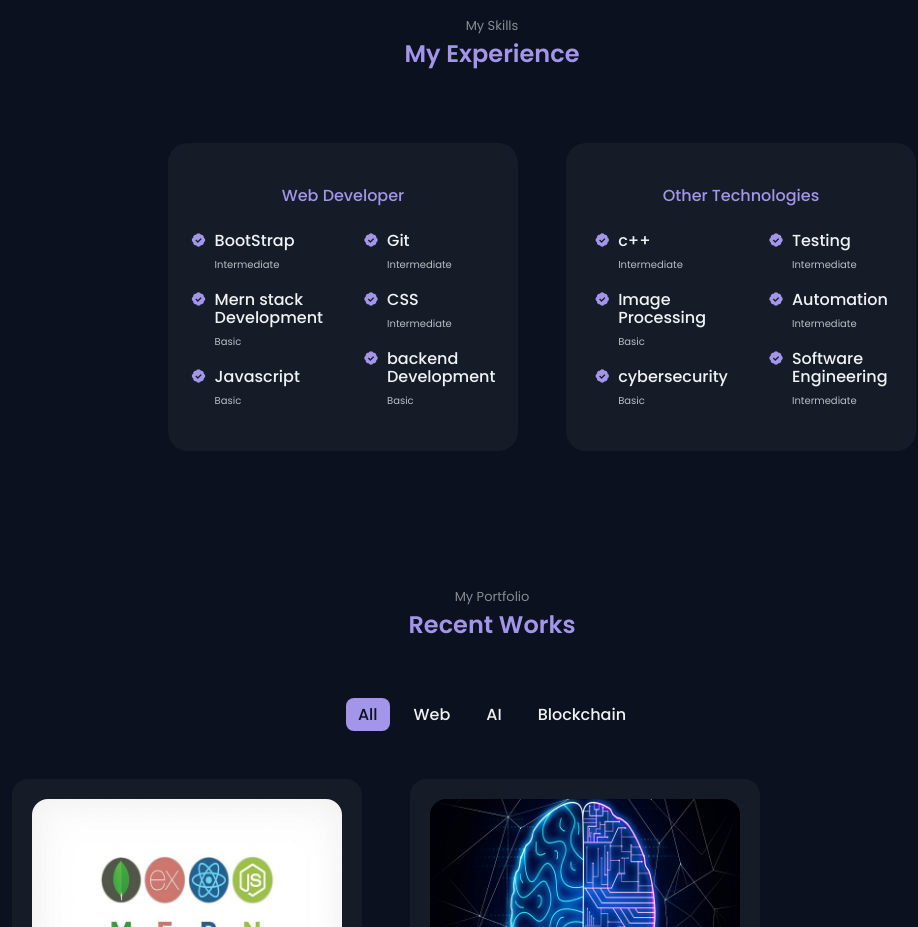
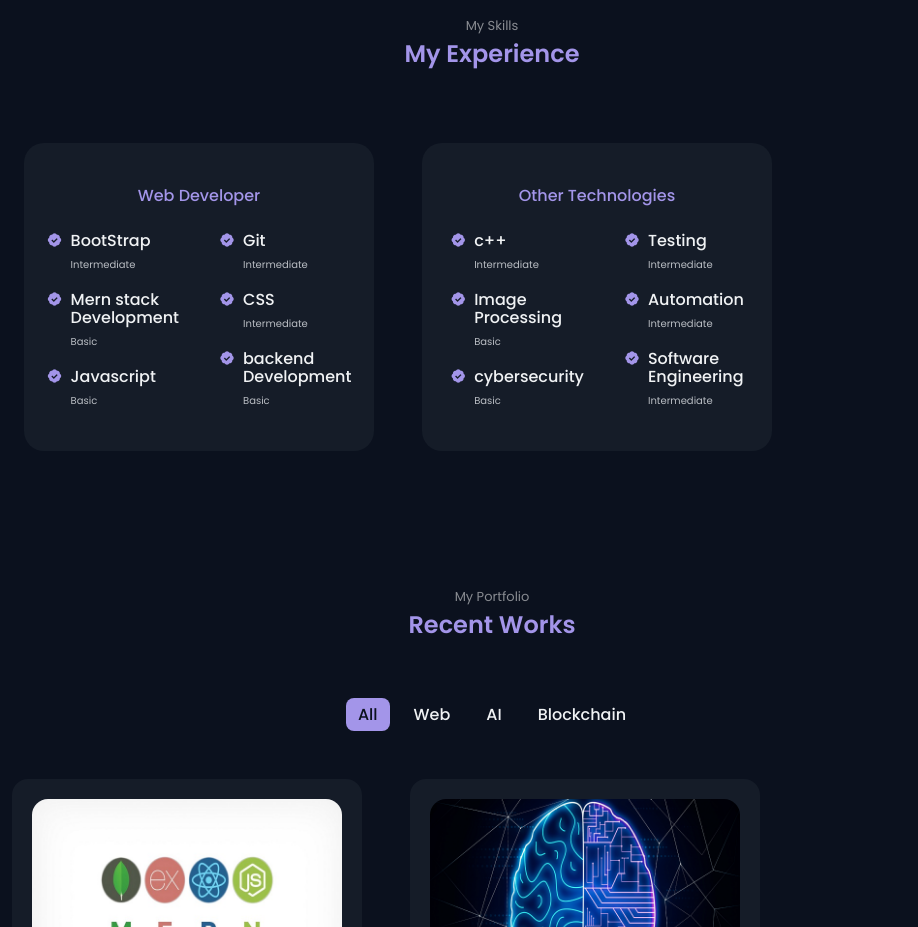
Before and after one commit to vikashchand/vikashchand.github.io, a plain HTML site: page index.html in a window 1280 px wide. Shown: the part 1540-2467 px from the top of the page, without its empty margins (148-1066 px from the left). Drawn offline with nearby package versions, Linux system fonts and the light colour scheme.

Commit message:
Update styles.css

```diff
--- a/assets/css/styles.css
+++ b/assets/css/styles.css
@@ -439,7 +439,7 @@ justify-content:center ;
 
 .skills__container{
   row-gap: 2rem;
-  padding: 10rem ;
+  padding: 1rem ;
   padding-top: 1rem;
   padding-bottom: 1rem;
   border: 2rem;
```
